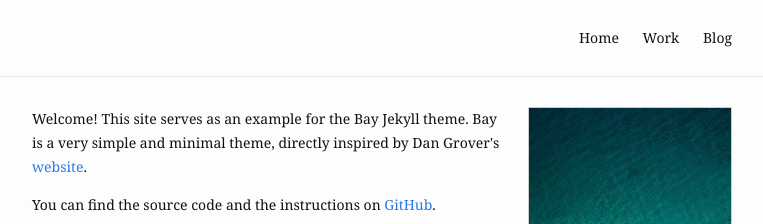
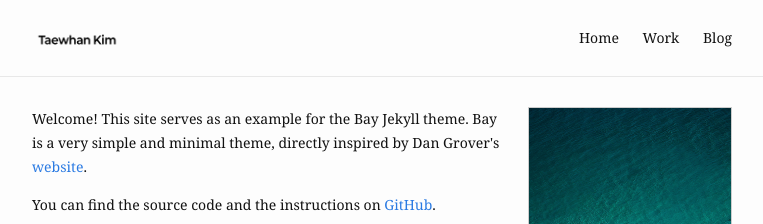
Before and after one commit to taewhankim/taewhankim.github.io, a Jekyll site: the page built from index.md, in a window 1280 px wide. Shown: the top 224 px of the page, without its empty margins (258-1021 px from the left). Built offline with Jekyll 4.4.1, drawn with Linux system fonts in a browser that asks for light colours.

Commit message:
Update header.html

```diff
--- a/_includes/header.html
+++ b/_includes/header.html
@@ -1,7 +1,7 @@
 <header class="site-header">
   <div class="wrapper">
     <a class="site-title" href="{{ "" | prepend: site.baseurl | prepend: site.url }}/">
-      <alt="{{ site.title }}" />
+      <img src="{{ "/assets/img/taewhankim.png" | absolute_url }}" alt="{{ site.title }}" />
     </a>
 
     <nav class="site-nav">
```
